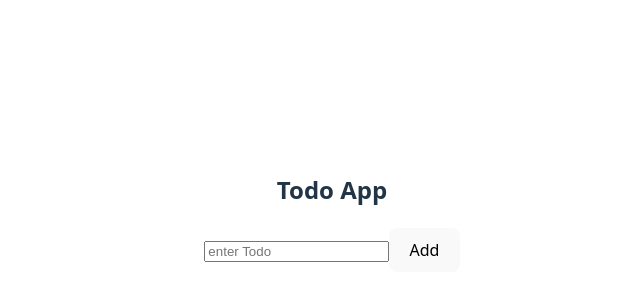
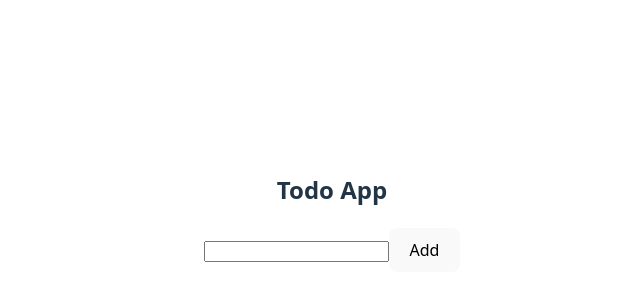
Before and after one commit to Shivam8449/complte-react-revision, a React (Vite) app in the folder todorev/: page / in a window 1280 px wide. Shown: the part 180-480 px from the top of the page, without its empty margins (308-948 px from the left). Built offline with nearby package versions, Linux system fonts and the light colour scheme.

Commit message:
practice

```diff
--- a/todorev/src/TodoContext.jsx
+++ b/todorev/src/TodoContext.jsx
@@ -1,7 +1,6 @@
 import React, { createContext, useContext, useState } from 'react'
 
 export const TodoData = createContext()
-
 export const useTodo = ()=> useContext(TodoData)
 
 const TodoContext = ({children}) => {
--- a/todorev/src/TodoList.jsx
+++ b/todorev/src/TodoList.jsx
@@ -1,36 +1,40 @@
 import React, { useState } from 'react'
-import {useTodo} from './TodoContext'
+import { useTodo } from './TodoContext'
 
 const TodoList = () => {
   const {todos, addTodo, toggleTodo, deleteTodo} = useTodo()
+
   const [text, setText] = useState('')
 
-  const handleTodo = ()=>{
+  const handleAdd = ()=>{
     addTodo(text)
     setText('')
   }
+
   return (
     <div>
       <h2>Todo App</h2>
       <input
       value={text}
       onChange={(e)=>setText(e.target.value)}
-      placeholder='enter Todo'
-      />
-      <button onClick={handleTodo}>Add</button>
+       type="text" />
 
-      <ul>
+       <button onClick={handleAdd}>Add</button>
+
+       <ul>
         {todos.map((todo)=>(
           <li key={todo.id}>
             <span onClick={()=>toggleTodo(todo.id)}
               style={{textDecoration:todo.completed?'line-through':'none', cursor:'pointer'}}
               >
                 {todo.text}
+
             </span>
             <button onClick={()=>deleteTodo(todo.id)}>Delete</button>
+
           </li>
         ))}
-      </ul>
+       </ul>
     </div>
   )
 }
```
